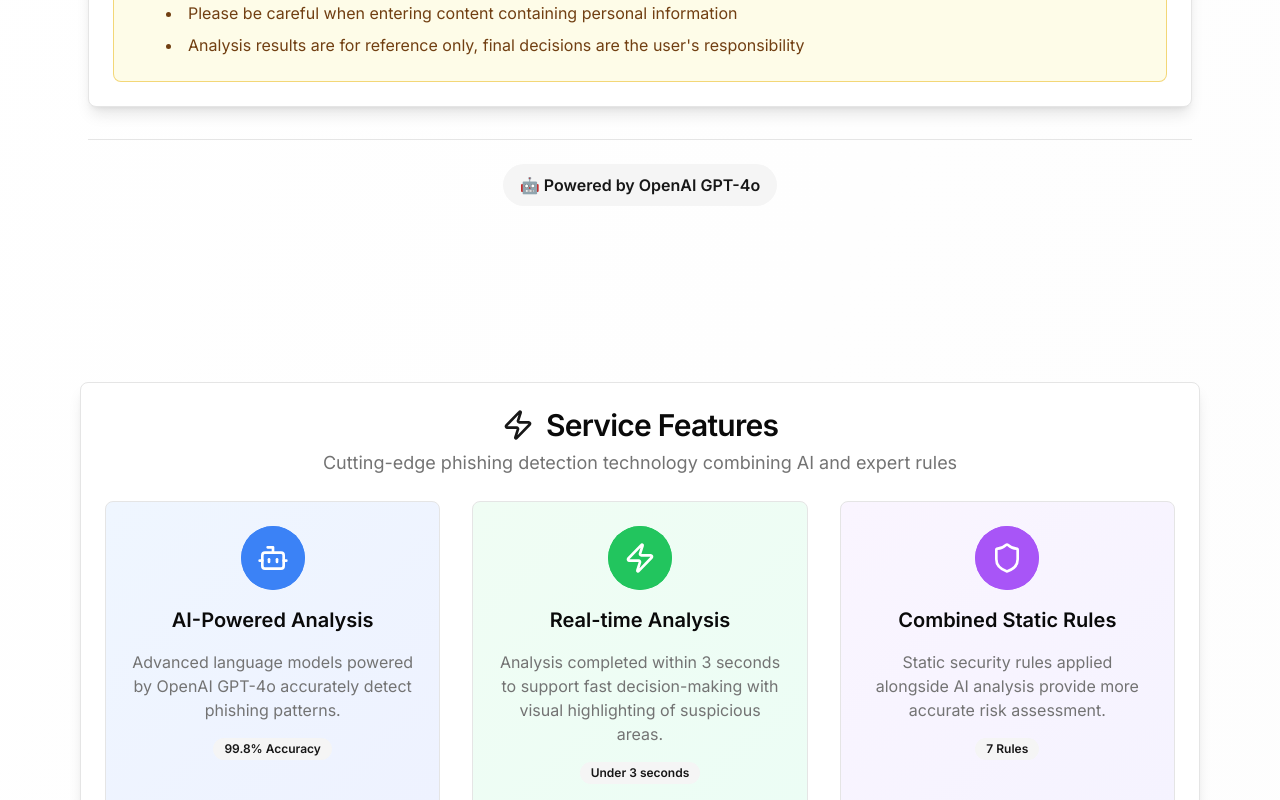
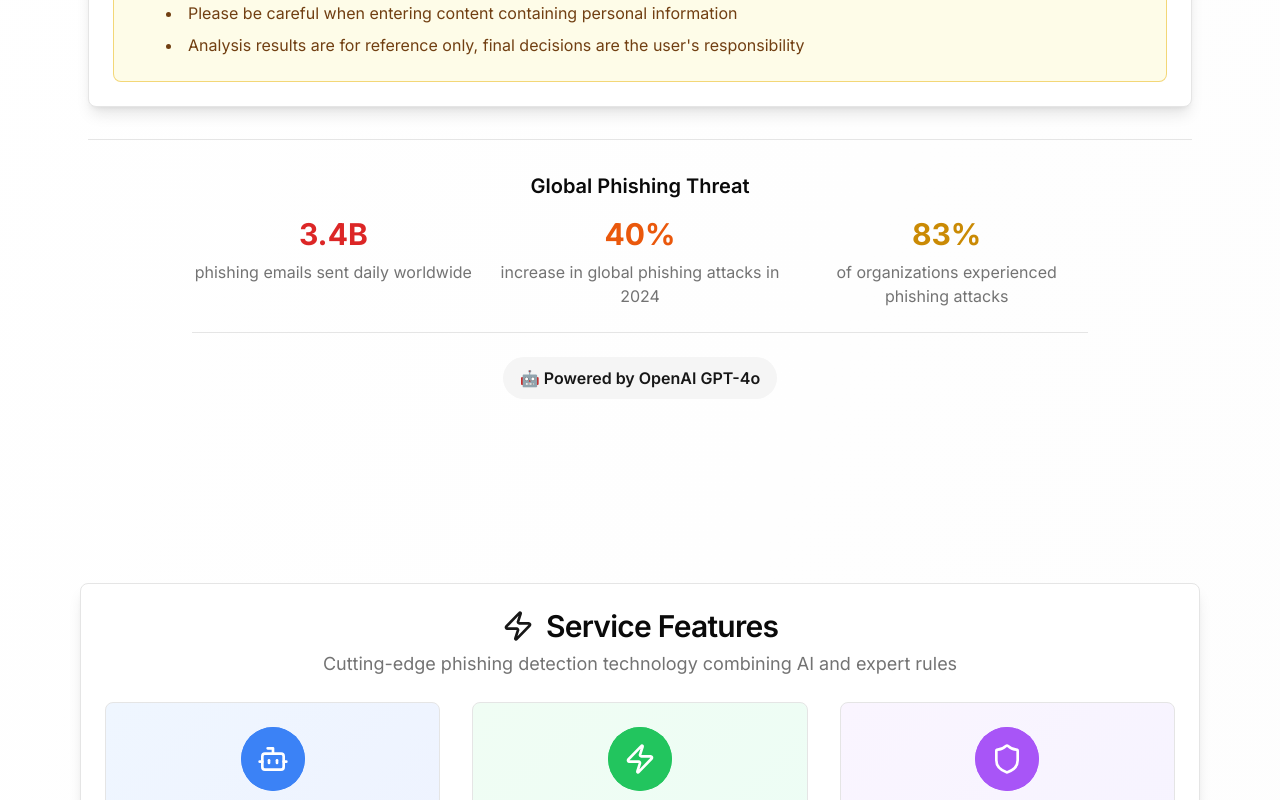
Before and after one commit to woobba94/Is-this-phish, a Next.js app: page / in a window 1280 px wide. Shown: the part 880-1680 px from the top of the page. Built offline with nearby package versions, Linux system fonts and the light colour scheme.

Commit message:
feat: 전세계 피싱 통계를 포함한 Footer 개선

```diff
--- a/components/EmailAnalyzer.tsx
+++ b/components/EmailAnalyzer.tsx
@@ -253,11 +253,38 @@ export default function EmailAnalyzer() {
         </section>
       )}
 
-      {/* Footer with PoweredBy */}
-      <footer className="text-center py-6 border-t">
-        <Badge variant="secondary" className="text-base px-4 py-2">
-          🤖 Powered by OpenAI GPT-4o
-        </Badge>
+      {/* Footer with Statistics */}
+      <footer className="border-t py-8">
+        <div className="max-w-4xl mx-auto">
+          {/* Global Phishing Statistics */}
+          <div className="text-center mb-6">
+            <h3 className="text-xl font-semibold text-foreground mb-4">Global Phishing Threat</h3>
+            <div className="grid grid-cols-1 md:grid-cols-3 gap-6">
+              <div className="space-y-2">
+                <div className="text-3xl font-bold text-red-600">3.4B</div>
+                <div className="text-base text-muted-foreground">phishing emails sent daily worldwide</div>
+              </div>
+              <div className="space-y-2">
+                <div className="text-3xl font-bold text-orange-600">40%</div>
+                <div className="text-base text-muted-foreground">increase in global phishing attacks in 2024</div>
+              </div>
+              <div className="space-y-2">
+                <div className="text-3xl font-bold text-yellow-600">83%</div>
+                <div className="text-base text-muted-foreground">of organizations experienced phishing attacks</div>
+              </div>
+            </div>
+          </div>
+
+          {/* Separator */}
+          <Separator className="my-6" />
+
+          {/* Powered By */}
+          <div className="text-center">
+            <Badge variant="secondary" className="text-base px-4 py-2">
+              🤖 Powered by OpenAI GPT-4o
+            </Badge>
+          </div>
+        </div>
       </footer>
     </div>
   )
```
